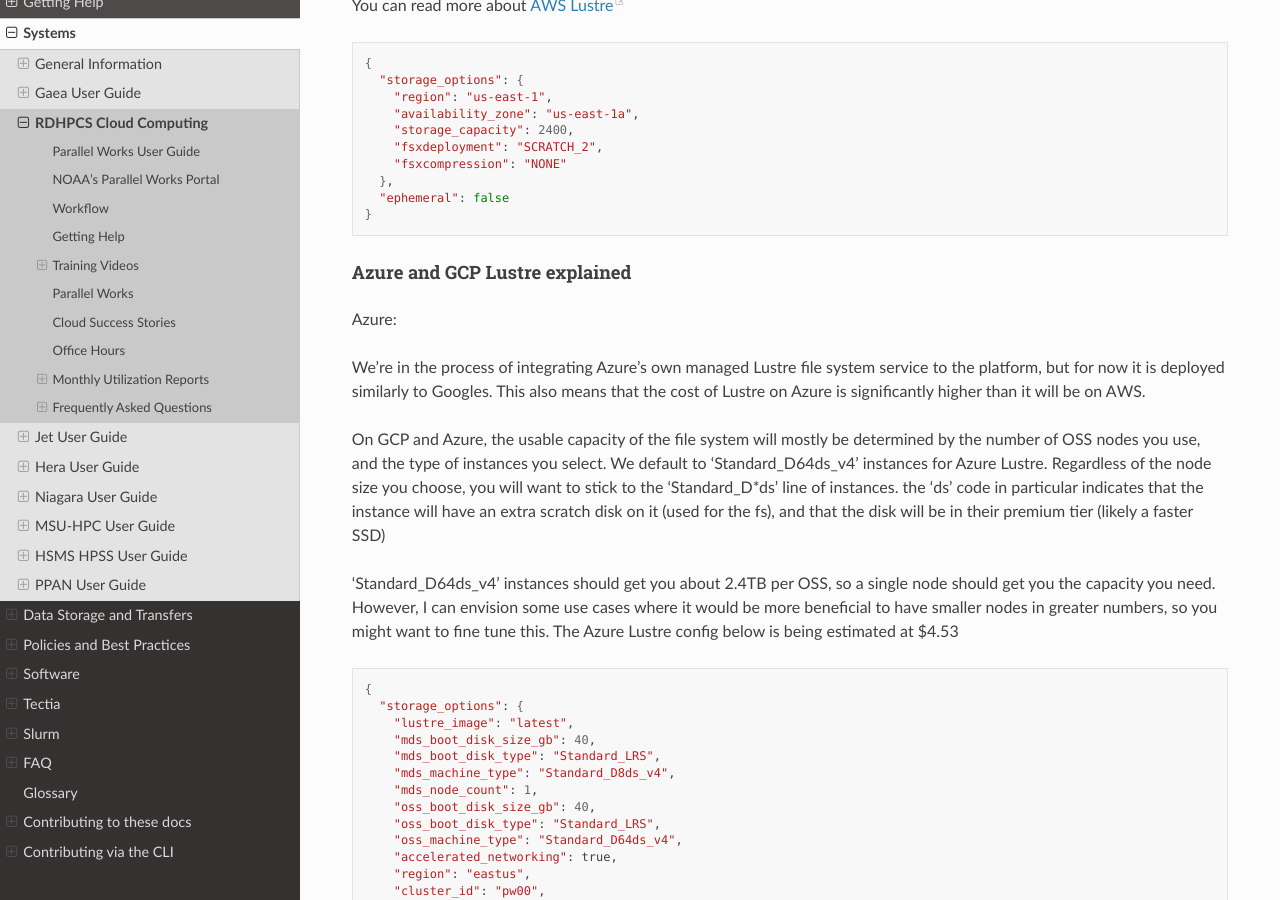
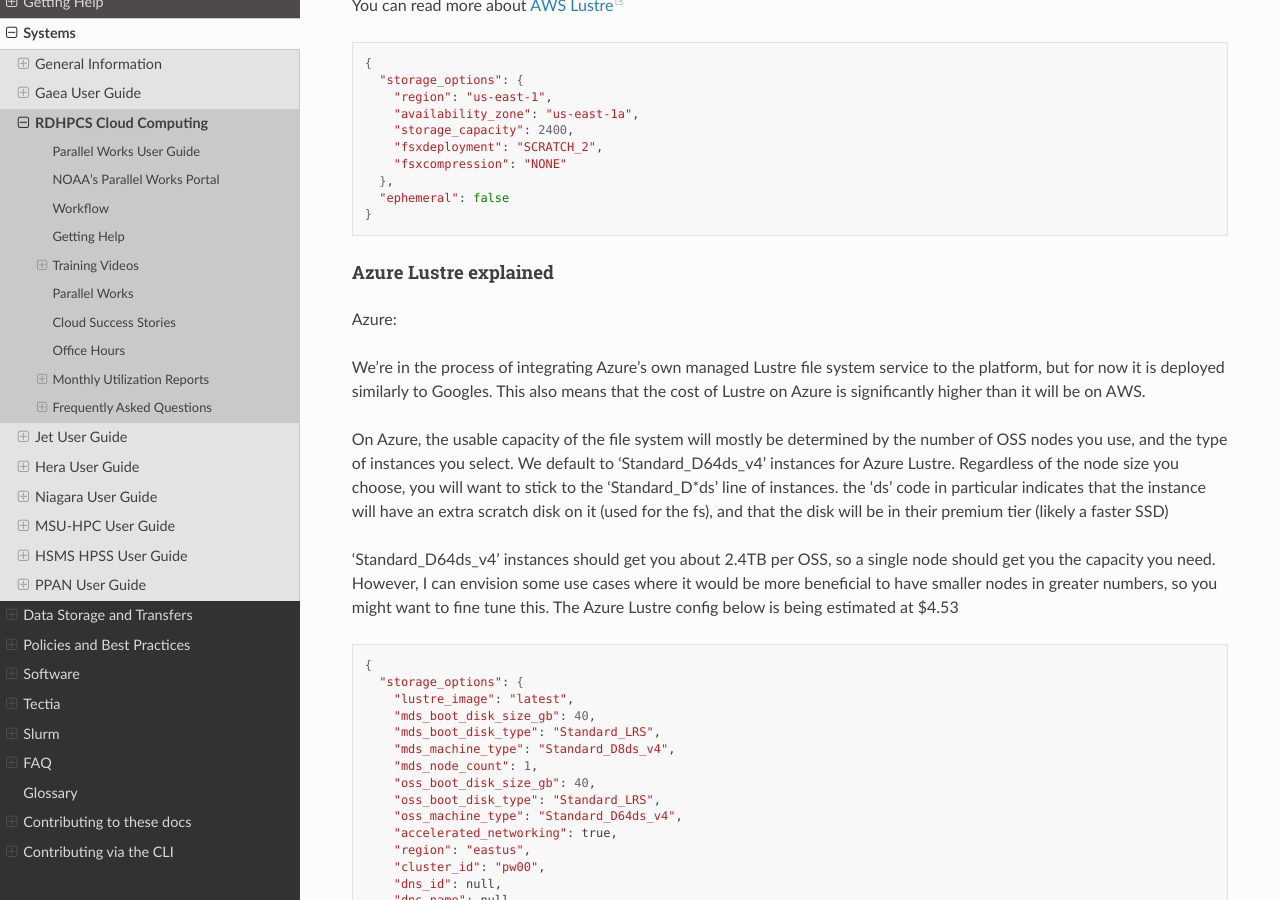
Before and after one commit to NOAA-RDHPCS/noaa-rdhpcs.github.io, a Sphinx documentation site: the page built from source/systems/cloud_user_guide.rst, in a window 1280 px wide and 900 px high, scrolled down 35626 px. Built offline with Sphinx 7.4.7 and the Read the Docs theme 3.1.0, drawn with Linux system fonts in a browser that asks for light colours; some of the changed text lies outside the part shown.

Commit message:
Update cloud_user_guide.rst
Remove GCP references in regards to Lustre

```diff
--- a/source/systems/cloud_user_guide.rst
+++ b/source/systems/cloud_user_guide.rst
@@ -675,7 +675,7 @@ software library].
 **Lustre file system**
 
 Parallel file system, available as ephemeral, and persistent
-storage on the AWS, Azure, and GCP cloud platforms. You can
+storage on the AWS and Azure cloud platforms. You can
 create as many lustre file systems as you want from the PW
 Storage tab by selecting the “add storage” button.
 
@@ -2105,8 +2105,8 @@ You can read more about `AWS Lustre <https://docs.aws.amazon.com/fsx/latest/Lust
     "ephemeral": false
   }
 
-Azure and GCP Lustre explained
-""""""""""""""""""""""""""""""
+Azure Lustre explained
+""""""""""""""""""""""
 
 Azure:
 
@@ -2115,7 +2115,7 @@ system service to the platform, but for now it is deployed similarly
 to Googles. This also means that the cost of Lustre on Azure is
 significantly higher than it will be on AWS.
 
-On GCP and Azure, the usable capacity of the file system will mostly
+On Azure, the usable capacity of the file system will mostly
 be determined by the number of OSS nodes you use, and the type of
 instances you select. We default to 'Standard_D64ds_v4' instances for
 Azure Lustre. Regardless of the node size you choose, you will want to
@@ -3394,15 +3394,15 @@ using the old image. This can be done under the Controller Settings by choosing
 
 .. image:: /images/Centos7.5.png
 
-**Using Lustre on GCP, or legacy Lustre on Azure-Like compute
+**Using legacy Lustre on Azure-Like compute
 clusters**
 
-legacy Lustre configurations require setting a Lustre server image that matches
+Legacy Lustre configurations require setting a Lustre server image that matches
 the Lustre client version included in *CentOS 7* and *Rocky 8* based images.
 Therefore, it is recommended that your Lustre cluster runs the same base OS as
 your compute cluster.
 
-This section **only applies to Lustre on GCP and the legacy Lustre
+This section **only applies to the legacy Lustre
 implementation on Azure.** AWS FSx for Lustre and Azure Managed Lustre
 configurations do not need to be modified.
 
```
